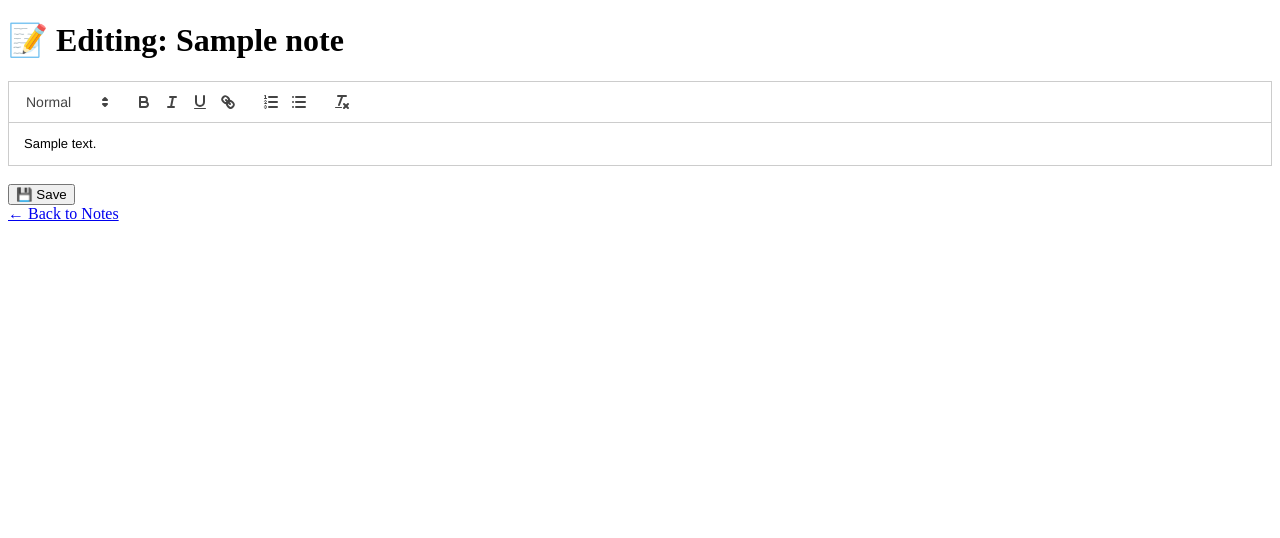
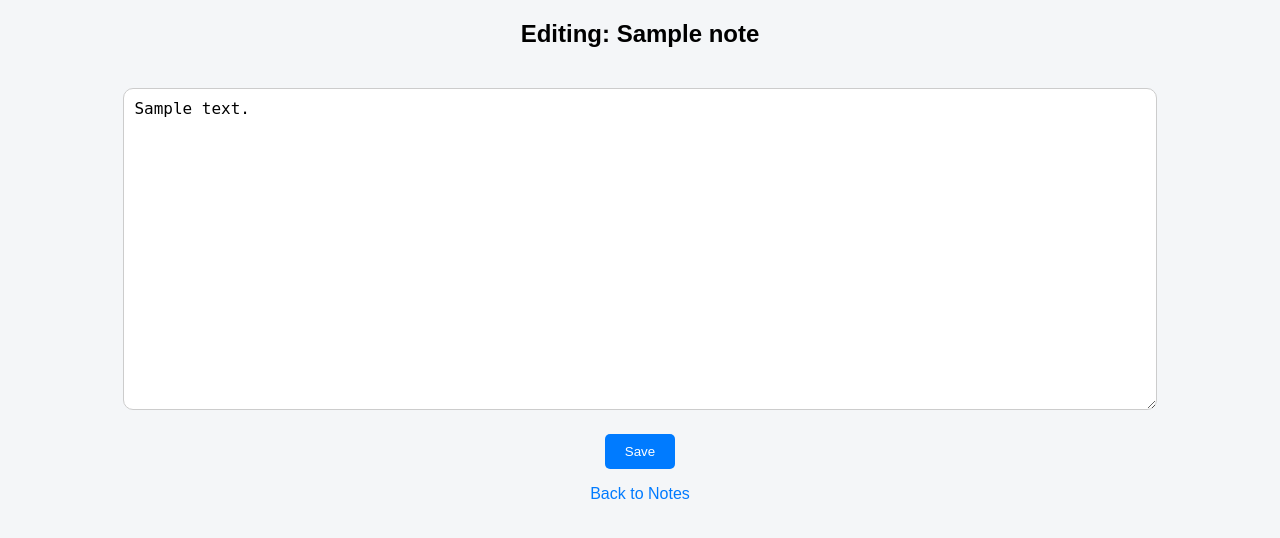
Before and after one commit to baba-babbage/Scribo, a Flask app: page /note/1 in a window 1280 px wide. Shown: the top 538 px of the page. Run offline with Flask 3, Linux system fonts and the light colour scheme; the visitor is signed in with stand-in values (Sample User, id 1); tables that the repository leaves empty hold one stand-in row (values such as "Sample post"); some libraries are stand-ins or nearby versions.

Commit message:
Refactor edit_note.html for simpler editing interface
Updated the edit note template to use a textarea for content editing and simplified the form structure.

```diff
--- a/templates/edit_note.html
+++ b/templates/edit_note.html
@@ -1,25 +1,21 @@
 <!DOCTYPE html>
-<html>
+<html lang="en">
 <head>
-  <title>Editing {{ note.title }}</title>
-  <link href="https://cdn.quilljs.com/1.3.6/quill.snow.css" rel="stylesheet">
+    <meta charset="UTF-8">
+    <title>Edit Note</title>
+    <style>
+        body { font-family: Arial; background-color: #f4f6f8; text-align: center; }
+        textarea { width: 80%; height: 300px; padding: 10px; font-size: 16px; border-radius: 10px; border: 1px solid #ccc; margin-top: 20px; }
+        button { padding: 10px 20px; margin-top: 20px; background: #007bff; color: white; border: none; border-radius: 5px; cursor: pointer; }
+        a { text-decoration: none; color: #007bff; }
+    </style>
 </head>
 <body>
-  <h1>📝 Editing: {{ note.title }}</h1>
-  <form method="POST" onsubmit="saveContent()">
-    <input type="hidden" name="content" id="note-input">
-    <div id="editor">{{ note.content|safe }}</div>
-    <br>
-    <button type="submit">💾 Save</button>
-  </form>
-  <a href="/notes">← Back to Notes</a>
-
-  <script src="https://cdn.quilljs.com/1.3.6/quill.min.js"></script>
-  <script>
-    var quill = new Quill('#editor', { theme: 'snow' });
-    function saveContent() {
-      document.getElementById('note-input').value = document.querySelector('.ql-editor').innerHTML;
-    }
-  </script>
+    <h2>Editing: {{ note.title }}</h2>
+    <form method="POST">
+        <textarea name="content">{{ note.content }}</textarea><br>
+        <button type="submit">Save</button>
+    </form>
+    <p><a href="/notes">Back to Notes</a></p>
 </body>
 </html>
```
